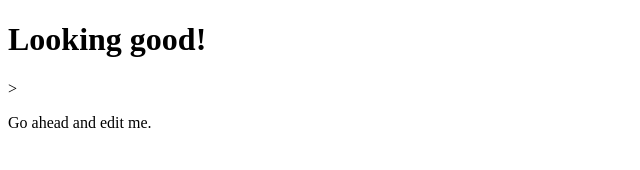
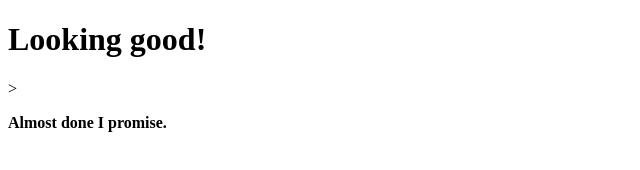
Before and after one commit to jdmar3-comp426/a00-mjwash, a website: page index.html in a window 1280 px wide. Shown: the full height of the page, 0-640 px from the left. Drawn offline with Linux system fonts and the light colour scheme.

Commit message:
Added Browsersync and changed text in website.

```diff
--- a/index.html
+++ b/index.html
@@ -8,7 +8,7 @@
     <body>
         <div>
             <h1>Looking good!</h1>>
-            <p>Go ahead and edit me.</p>
+            <p><strong>Almost done I promise.</strong></p>
         </div>
     </body>
 </html>
--- a/package.json
+++ b/package.json
@@ -15,5 +15,8 @@
   "bugs": {
     "url": "https://github.com/jdmar3-comp426/a00-mjwash/issues"
   },
-  "homepage": "https://github.com/jdmar3-comp426/a00-mjwash#readme"
+  "homepage": "https://github.com/jdmar3-comp426/a00-mjwash#readme",
+  "dependencies": {
+    "browser-sync": "^2.27.5"
+  }
 }
```
Also changed, not shown: 1 other file.
